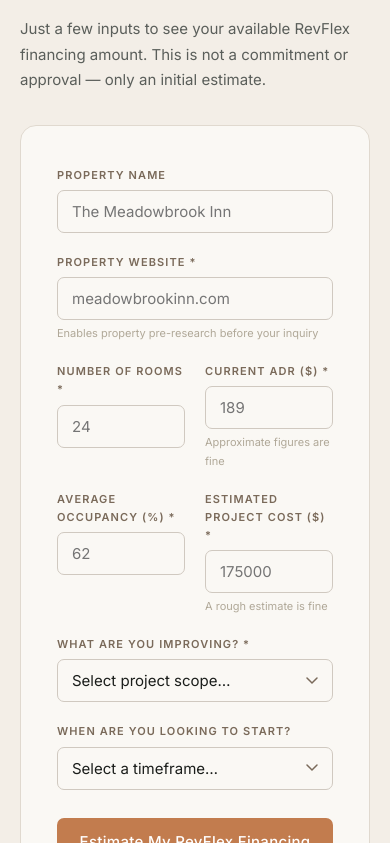
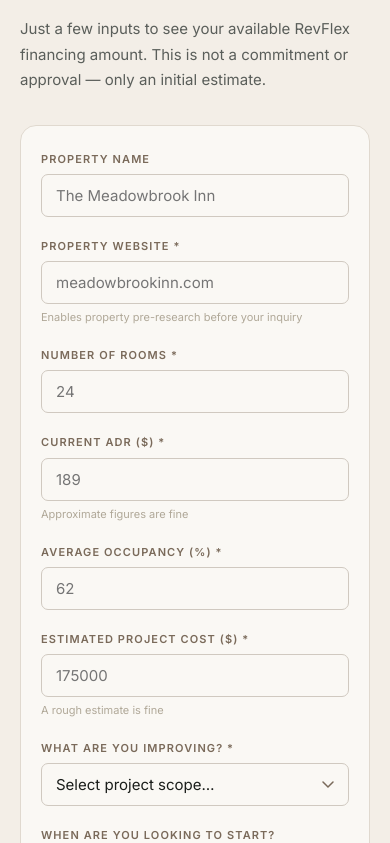
Before and after one commit to RevFlex/revflex-pip, a Next.js app: page / in a window 390 px wide. Shown: the part 4081-4924 px from the top of the page. Built offline with nearby package versions, Linux system fonts and the light colour scheme.

Commit message:
Update Calculator.jsx

```diff
--- a/components/Calculator.jsx
+++ b/components/Calculator.jsx
@@ -258,24 +258,25 @@ export default function Calculator() {
           </div>
 
           {/* 3 stat cards */}
-          <div style={{ display: 'grid', gridTemplateColumns: 'repeat(3, 1fr)', gap: '1px', background: '#E0D9CF' }}>
+          <style>{`@media (max-width: 600px) { .stat-grid { grid-template-columns: 1fr !important; } }`}</style>
+          <div className="stat-grid" style={{ display: 'grid', gridTemplateColumns: 'repeat(3, 1fr)', gap: '1px', background: '#E0D9CF' }}>
             <div style={{ background: '#FAF8F4', padding: '20px 22px', textAlign: 'center', display: 'flex', flexDirection: 'column' }}>
               <div style={{ fontSize: '11px', color: '#9A8A7A', letterSpacing: '0.08em', marginBottom: '6px', textTransform: 'uppercase' }}>Total Repayment Cap</div>
-              <div style={{ height: '56px', display: 'flex', alignItems: 'center', justifyContent: 'center' }}>
+              <div style={{ minHeight: '56px', display: 'flex', alignItems: 'center', justifyContent: 'center' }}>
                 <div style={{ fontFamily: "'IBM Plex Mono', monospace", fontSize: '18px', fontWeight: '500', color: '#1A1D1A' }}><AnimatedAmount value={result.totalRepayment} /></div>
               </div>
               <div style={{ fontSize: '12px', color: '#B0A898', marginTop: '8px' }}>Capped at {result.capMultiple}× of amount funded</div>
             </div>
             <div style={{ background: '#FAF8F4', padding: '20px 22px', textAlign: 'center', display: 'flex', flexDirection: 'column' }}>
               <div style={{ fontSize: '11px', color: '#9A8A7A', letterSpacing: '0.08em', marginBottom: '6px', textTransform: 'uppercase' }}>Est. Payback Period</div>
-              <div style={{ height: '56px', display: 'flex', alignItems: 'center', justifyContent: 'center' }}>
+              <div style={{ minHeight: '56px', display: 'flex', alignItems: 'center', justifyContent: 'center' }}>
                 <div style={{ fontFamily: "'IBM Plex Mono', monospace", fontSize: '18px', fontWeight: '500', color: '#1A1D1A' }}>{result.paybackYrsBase}–{result.paybackYrsConservative} yrs</div>
               </div>
               <div style={{ fontSize: '12px', color: '#B0A898', marginTop: '8px' }}>At {pct(result.shareRate)} gross revenue share</div>
             </div>
             <div style={{ background: '#FAF8F4', padding: '20px 22px', textAlign: 'center', display: 'flex', flexDirection: 'column' }}>
               <div style={{ fontSize: '11px', color: '#9A8A7A', letterSpacing: '0.08em', marginBottom: '6px', textTransform: 'uppercase' }}>Est. Added Annual Revenue</div>
-              <div style={{ height: '56px', display: 'flex', alignItems: 'center', justifyContent: 'center' }}>
+              <div style={{ minHeight: '56px', display: 'flex', alignItems: 'center', justifyContent: 'center' }}>
                 <div style={{ fontFamily: "'IBM Plex Mono', monospace", fontSize: '18px', fontWeight: '500', color: '#1A1D1A', lineHeight: '1.6', textAlign: 'center' }}>
                   {fmt(result.addlRevenueConservative)}<br />{fmt(result.addlRevenueBase)}
                 </div>
@@ -359,8 +360,9 @@ export default function Calculator() {
         </p>
       </div>
 
-      <div style={{ background: '#FAF8F4', borderRadius: '16px', border: '1px solid #E0D9CF', padding: '40px 36px' }}>
-        <div style={{ display: 'grid', gridTemplateColumns: '1fr 1fr', gap: '20px' }}>
+      <div style={{ background: '#FAF8F4', borderRadius: '16px', border: '1px solid #E0D9CF', padding: 'clamp(24px, 5vw, 40px) clamp(20px, 5vw, 36px)' }}>
+        <style>{`@media (max-width: 520px) { .calc-grid { grid-template-columns: 1fr !important; } }`}</style>
+        <div className="calc-grid" style={{ display: 'grid', gridTemplateColumns: '1fr 1fr', gap: '20px' }}>
 
           <div style={{ gridColumn: '1 / -1' }}>
             <label style={labelStyle}>Property Name</label>
```
